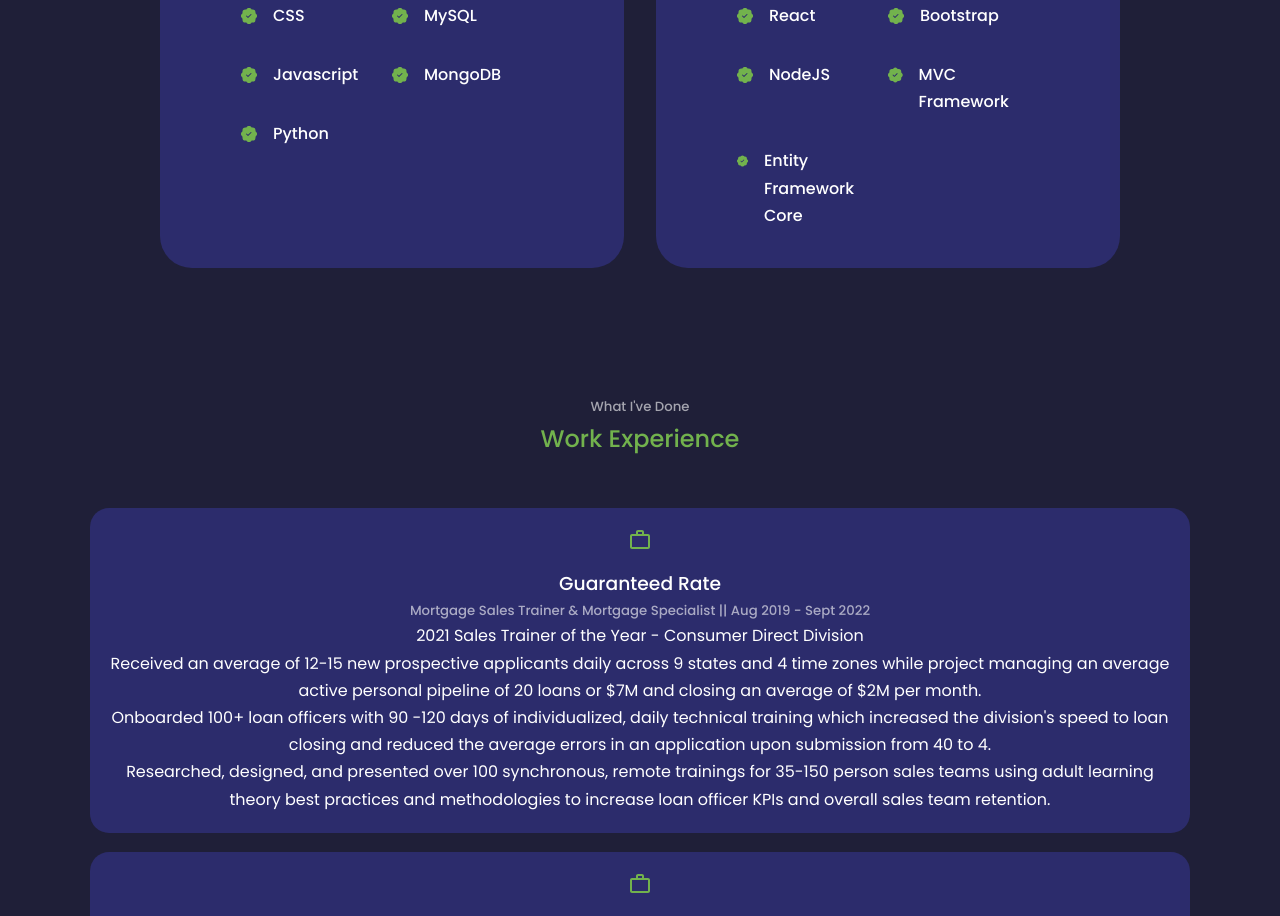
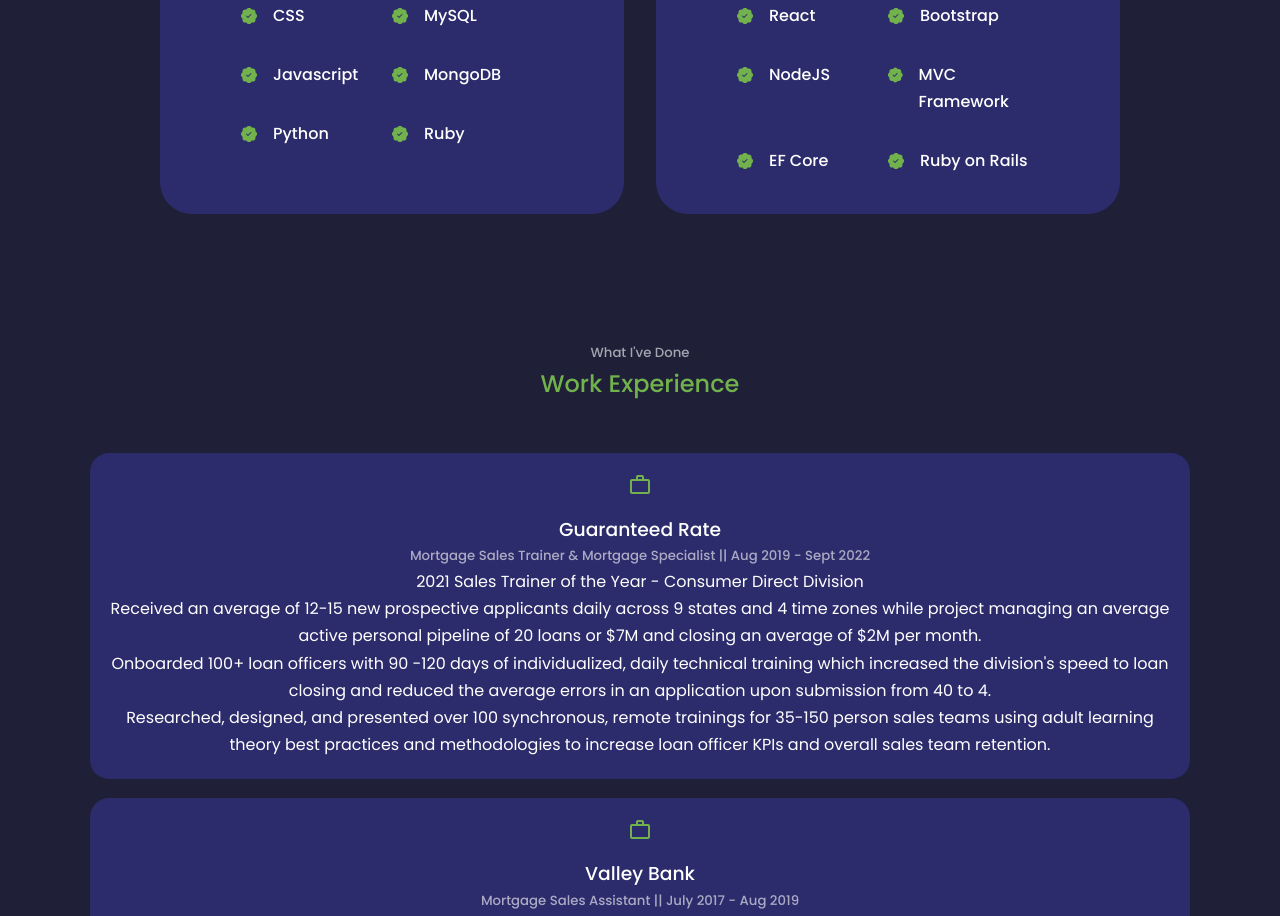
Before and after one commit to westonwork/Portfolio, a React (Create React App) app: page / in a window 1280 px wide. Shown: the part 2040-2956 px from the top of the page. Built offline with nearby package versions, Linux system fonts and the light colour scheme.

Commit message:
Added Ruby & Ruby on Rails to Exp. Section

```diff
--- a/src/components/experience/Experience.jsx
+++ b/src/components/experience/Experience.jsx
@@ -48,6 +48,12 @@
                                 <h4>Python</h4>
                             </div>
                         </article>
+                        <article className='experience__details'>
+                            <BsPatchCheckFill className='experience__details-icon'/>
+                            <div>
+                                <h4>Ruby</h4>
+                            </div>
+                        </article>
                     </div>
                 </div>
                 <div className='experience__backend'>
@@ -92,7 +98,13 @@
                         <article className='experience__details'>
                             <BsPatchCheckFill className='experience__details-icon' />
                             <div>
-                                <h4>Entity Framework Core</h4>
+                                <h4>EF Core</h4>
+                            </div>
+                        </article>
+                        <article className='experience__details'>
+                            <BsPatchCheckFill className='experience__details-icon' />
+                            <div>
+                                <h4>Ruby on Rails</h4>
                             </div>
                         </article>
                     </div>
```
